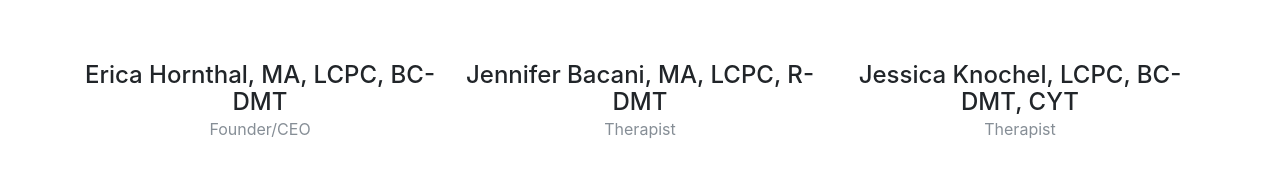
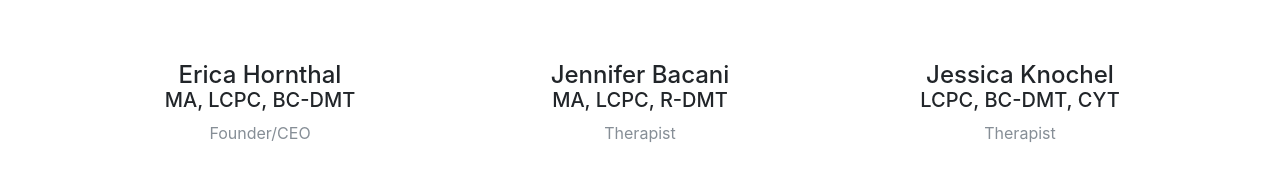
Before and after one commit to tstorti/dancetherapysite, a website with bundled scripts: page index.html in a window 1280 px wide. Shown: the part 4011-4182 px from the top of the page. Built offline with nearby package versions, Linux system fonts and the light colour scheme; a web font is replaced by a local one.

Commit message:
fixed logos image, minor edits to staff

```diff
--- a/index.html
+++ b/index.html
@@ -258,7 +258,8 @@
                   <img class="img-fluid mx-auto rounded-circle" src="img/team/1.jpg" alt="">
                 </div>
               </div>
-              <h4>Erica Hornthal, MA, LCPC, BC-DMT</h4>
+              <h4>Erica Hornthal</h4>
+              <h5>MA, LCPC, BC-DMT</h5>
               <p class="text-muted">Founder/CEO</p>
               <ul class="list-inline social-buttons margin">
                 <li class="list-inline-item">
@@ -296,7 +297,8 @@
                   <img class="img-fluid mx-auto rounded-circle" src="img/team/2.jpg" alt="">
                 </div>
               </div>
-              <h4>Jennifer Bacani, MA, LCPC, R-DMT</h4>
+              <h4>Jennifer Bacani</h4>
+              <h5>MA, LCPC, R-DMT</h5>
               <p class="text-muted">Therapist</p>
               <ul class="list-inline social-buttons margin">
                 <li class="list-inline-item">
@@ -329,7 +331,8 @@
                   <img class="img-fluid mx-auto rounded-circle" src="img/team/jessica.jpg" alt="">
                 </div>
               </div>
-              <h4>Jessica Knochel, LCPC, BC-DMT, CYT</h4>
+              <h4>Jessica Knochel</h4>
+              <h5>LCPC, BC-DMT, CYT</h5>
               <p class="text-muted">Therapist</p>
               <ul class="list-inline social-buttons margin">
                 <li class="list-inline-item">
@@ -452,9 +455,8 @@
           <div class="col-lg-6 col-md-12 text-center">
             <iframe src="https://player.vimeo.com/video/211758341?title=0&byline=0&portrait=0" width="560" height="315" frameborder="0" webkitallowfullscreen mozallowfullscreen allowfullscreen></iframe>
           </div>
-
+          <!-- CBS Local Radio -->
           <div class="col-lg-6 col-md-12 text-center portfolio-item">
-
             <a class="portfolio-link" href="https://chicago.cbslocal.com/2016/07/18/made-in-chicago-chicago-dance-therapy/" target="_blank">
               <div class="portfolio-hover">
                 <div class="portfolio-hover-content">
@@ -466,12 +468,11 @@
             <div class="portfolio-caption">
               <h4>WBBM (Radio) Made in Chicago</h4>
             </div>
-
           </div>
-          <div class="col-lg-6 col-md-12 text-center portfolio-item">
-
-            <img style="width:560 px;" class="img-fluid" src="img/media/7.png" alt="">
-
+        </div>
+        <div class="row">
+          <div class="col-lg-12 col-md-12 text-center portfolio-item">
+            <img style="width:560 px;" class="img-fluid" src="img/media/7.jpg" alt="">
             <div class="portfolio-caption">
               <h4>Also Featured In</h4>
             </div>
@@ -811,8 +812,9 @@
             <div class="row">
               <div class="col-lg-8 mx-auto">
                 <div class="modal-body">
-                  <!-- Project Details Go Here -->
-                  <h2>Erica Hornthal, MA, LCPC, BC-DMT</h2>
+                  <!-- Staff Details Go Here -->
+                  <h2>Erica Hornthal</h2>
+                  <h3>MA, LCPC, BC-DMT</h3>
                   <p class="item-intro text-muted">Founder/CEO</p>
                   <img class="img-fluid d-block mx-auto" src="img/team/1.jpg" alt="">
                   <p>Erica Hornthal is a licensed professional clinical counselor and board certified dance/movement therapist. She received her MA in Dance/Movement Therapy and Counseling from Columbia College Chicago and her BS in psychology from University of Illinois Champaign-Urbana.</p>
@@ -843,8 +845,9 @@
             <div class="row">
               <div class="col-lg-8 mx-auto">
                 <div class="modal-body">
-                  <!-- Project Details Go Here -->
-                  <h2>Jennifer Bacani, MA, LCPC, R-DMT</h2>
+                  <!-- Staff Details Go Here -->
+                  <h2>Jennifer Bacani</h2>
+                  <h3>MA, LCPC, R-DMT</h3>
                   <p class="item-intro text-muted">Therapist</p>
                   <img class="img-fluid d-block mx-auto" src="img/team/2.jpg" alt="">
                   <p>Jennifer received her MA in Dance/Movement Therapy & Counseling from Columbia College Chicago in 2009 and her BA in Psychology from William Tyndale College in 2004.  Jennifer completed a dance/movement therapy internship with Heartland Alliance’s psychosocial rehabilitation program, facilitating therapeutic groups for adults with a history of homelessness, substance use and mental illness.  She then completed an internship at Children’s Home + Aid’s Rice Child and Family Center where she conducted both group and individual therapy sessions for children between the ages of 5 and 18, who were dealing with emotional and behavioral difficulties. </p>
@@ -874,8 +877,9 @@
             <div class="row">
               <div class="col-lg-8 mx-auto">
                 <div class="modal-body">
-                  <!-- Project Details Go Here -->
-                  <h2>Jessica Knochel, LCPC, BC-DMT, CYT</h2>
+                  <!-- Staff Details Go Here -->
+                  <h2>Jessica Knochel</h2>
+                  <h3>LCPC, BC-DMT, CYT</h3>
                   <p class="item-intro text-muted">Therapist</p>
                   <img class="img-fluid d-block mx-auto" src="img/team/jessica.jpg" alt="">
                   <p>Jessica Knochel is a Licensed Clinical Professional Counselor (LCPC), Board Certified Dance/Movement Therapist (BC-DMT) and Certified Yoga Instructor (CYT). She studied psychology and dance at the University of Colorado — Boulder. There she also obtained her 200-hour yoga teaching certification in 2008. Jessica pursued her masters degree in Cambridge, MA and graduated from the Expressive Therapy program at Lesley University. There she learned how to skillfully integrate her passion for movement and the creative arts with their abilities for optimizing brain and behavioral functioning.</p>
```
Also changed, not shown: img/media/7.jpg (added), img/media/7.png (deleted).
